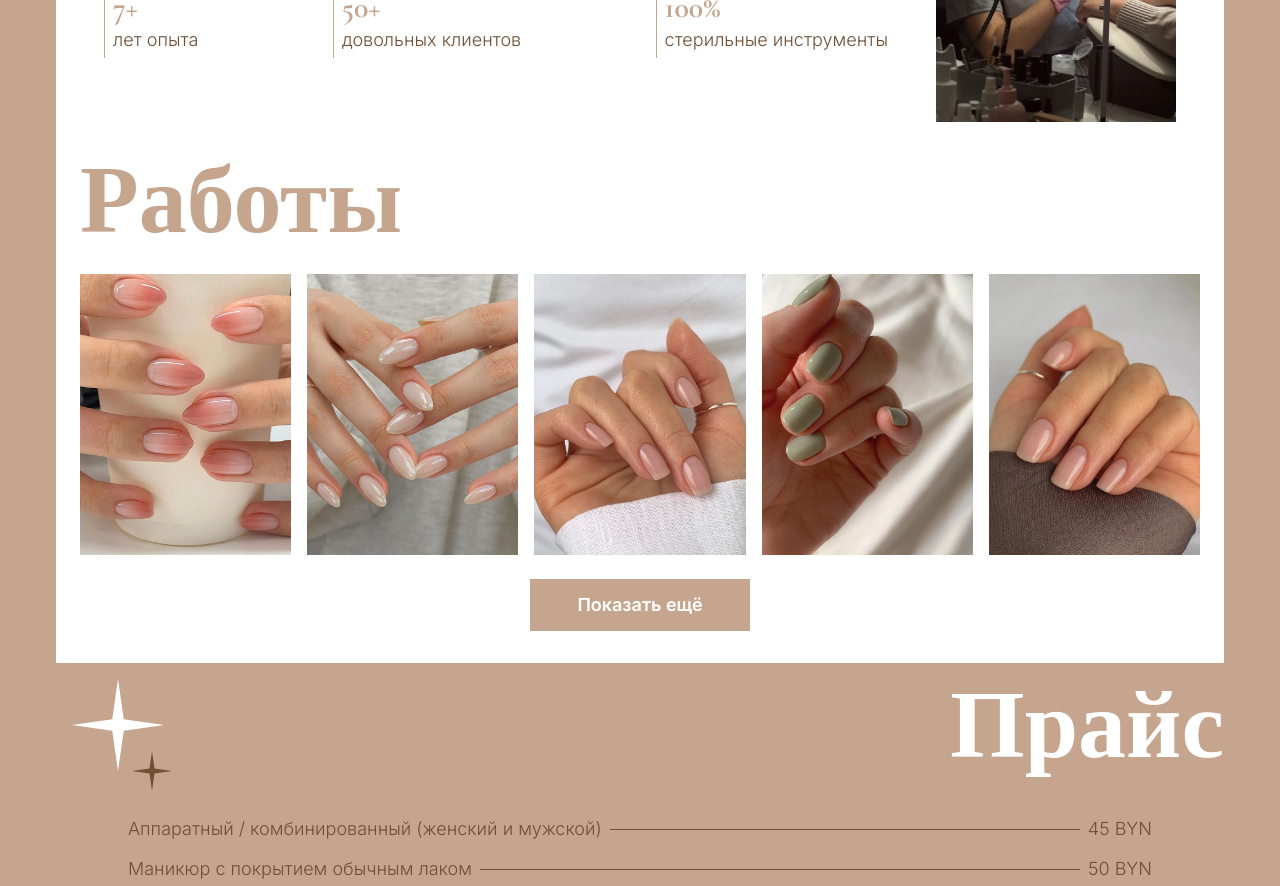
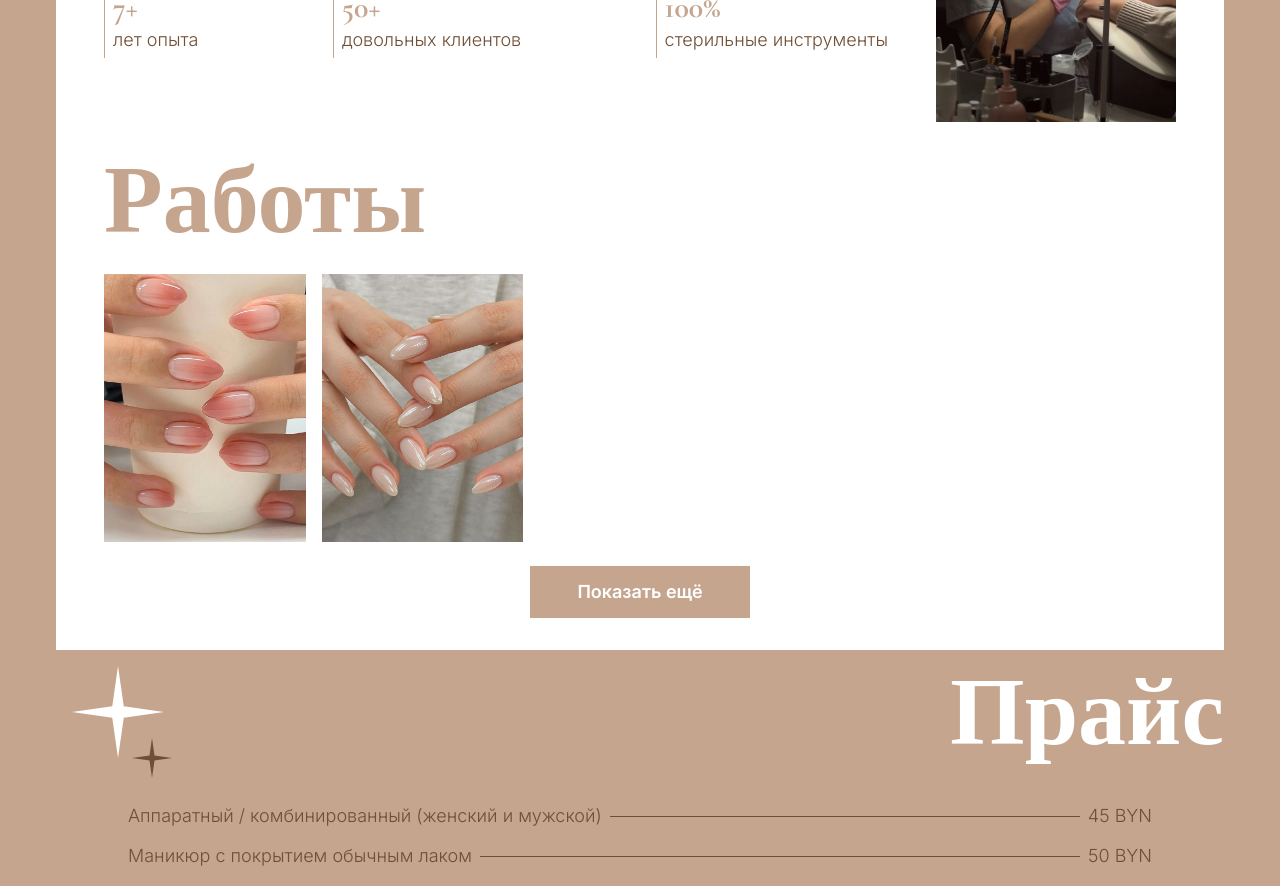
Before and after one commit to iviktorry/katyko-nails-salon, a React (Vite) app: page / in a window 1280 px wide. Shown: the part 920-1806 px from the top of the page. Built offline with nearby package versions, Linux system fonts and the light colour scheme.

Commit message:
feat: closing images grid slides you to the beginning of the section

```diff
--- a/src/components/Works.jsx
+++ b/src/components/Works.jsx
@@ -1,4 +1,4 @@
-import { useState } from "react";
+import { useRef, useState } from "react";
 import Button from "./Button";
 import { useTranslation } from "react-i18next";
 import LightBox from "yet-another-react-lightbox";
@@ -9,15 +9,29 @@ export default function Works({ works }) {
   const [isOpen, setIsOpen] = useState(false);
   const [index, setIndex] = useState(0);
 
+  const sectionRef = useRef(null);
+  const { t } = useTranslation();
+
   const slides = works.items.map((item) => ({
     src: item.image,
     alt: item.alt,
   }));
 
-  const { t } = useTranslation();
+  function handleToggleShowAll() {
+    if (showAll) {
+      setShowAll(false);
+      sectionRef.current?.scrollIntoView({ behavior: "smooth" });
+    } else {
+      setShowAll(true);
+    }
+  }
 
   return (
-    <section id="works" className="flex flex-col items-center gap-6 px-6 pt-8">
+    <section
+      id="works"
+      ref={sectionRef}
+      className="flex flex-col items-center gap-6 px-6 pt-8 lg:px-12"
+    >
       <h2 className="font-heading self-start text-7xl font-bold text-stone-400 lg:text-8xl">
         {t("works.heading")}
       </h2>
@@ -39,8 +53,7 @@ export default function Works({ works }) {
                 setIndex(index);
                 setIsOpen(true);
               }}
-              className={`${getColumnsNumber} aspect-3/4 self-center overflow-hidden object-cover`}
-              // max-w-45 md:max-h-60 lg:max-w-60 lg:max-h-80
+              className={` ${getColumnsNumber} aspect-3/4 animate-[slideDown_0.3s_ease-out] cursor-pointer self-center overflow-hidden object-cover`}
             >
               <img
                 src={item.image}
@@ -52,7 +65,7 @@ export default function Works({ works }) {
         })}
       </div>
       <Button
-        onClick={() => setShowAll((prev) => !prev)}
+        onClick={() => handleToggleShowAll()}
         text={
           showAll ? t("works.buttonTextOpened") : t("works.buttonTextClosed")
         }
--- a/src/index.css
+++ b/src/index.css
@@ -10,3 +10,14 @@
   --font-heading: "Cormorant Garamond", serif;
   --font-text: "Inter", sans-serif;
 }
+
+@keyframes slideDown {
+  from {
+    opacity: 0;
+    transform: translateY(-12px);
+  }
+  to {
+    opacity: 1;
+    transform: translateY(0);
+  }
+}
```
